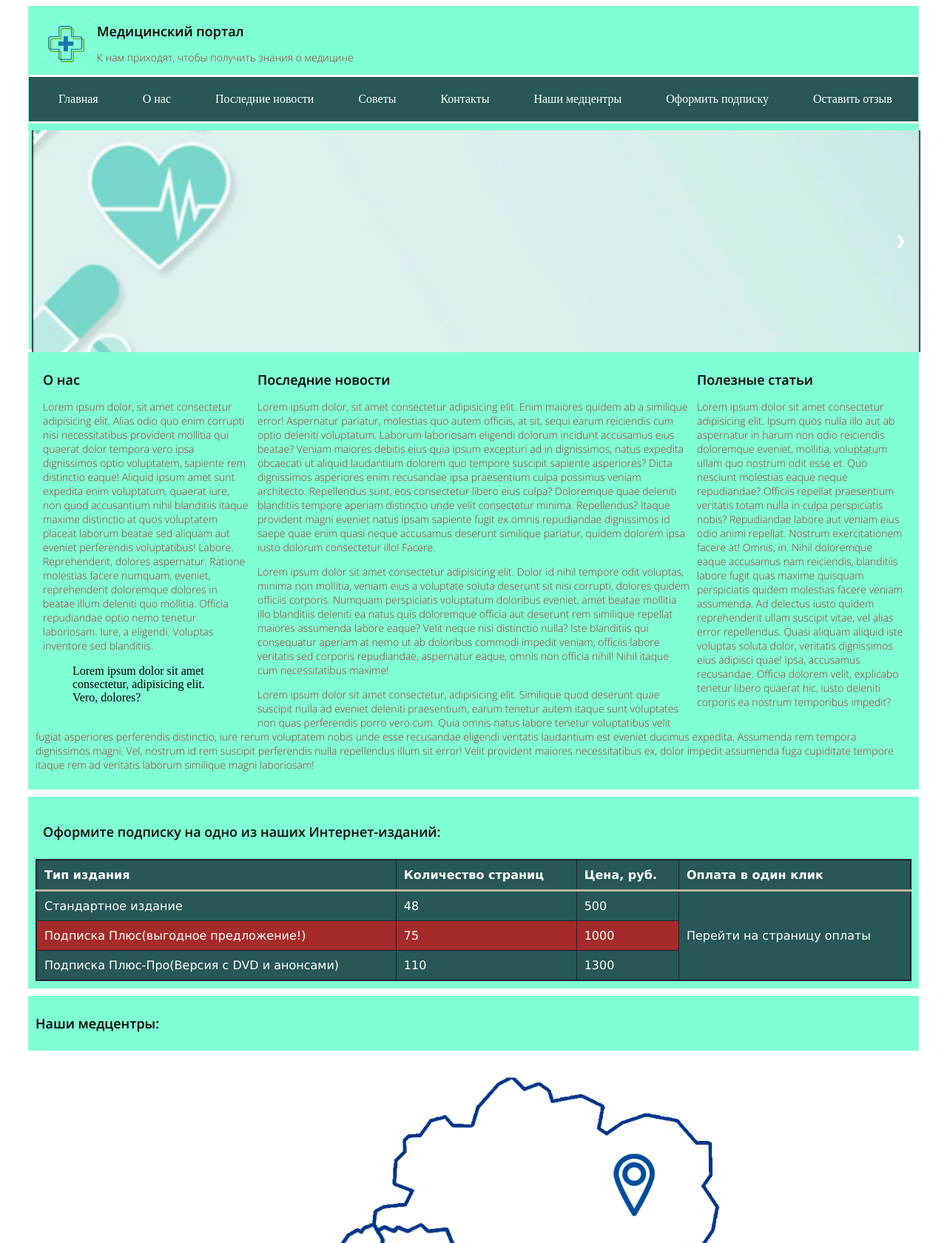
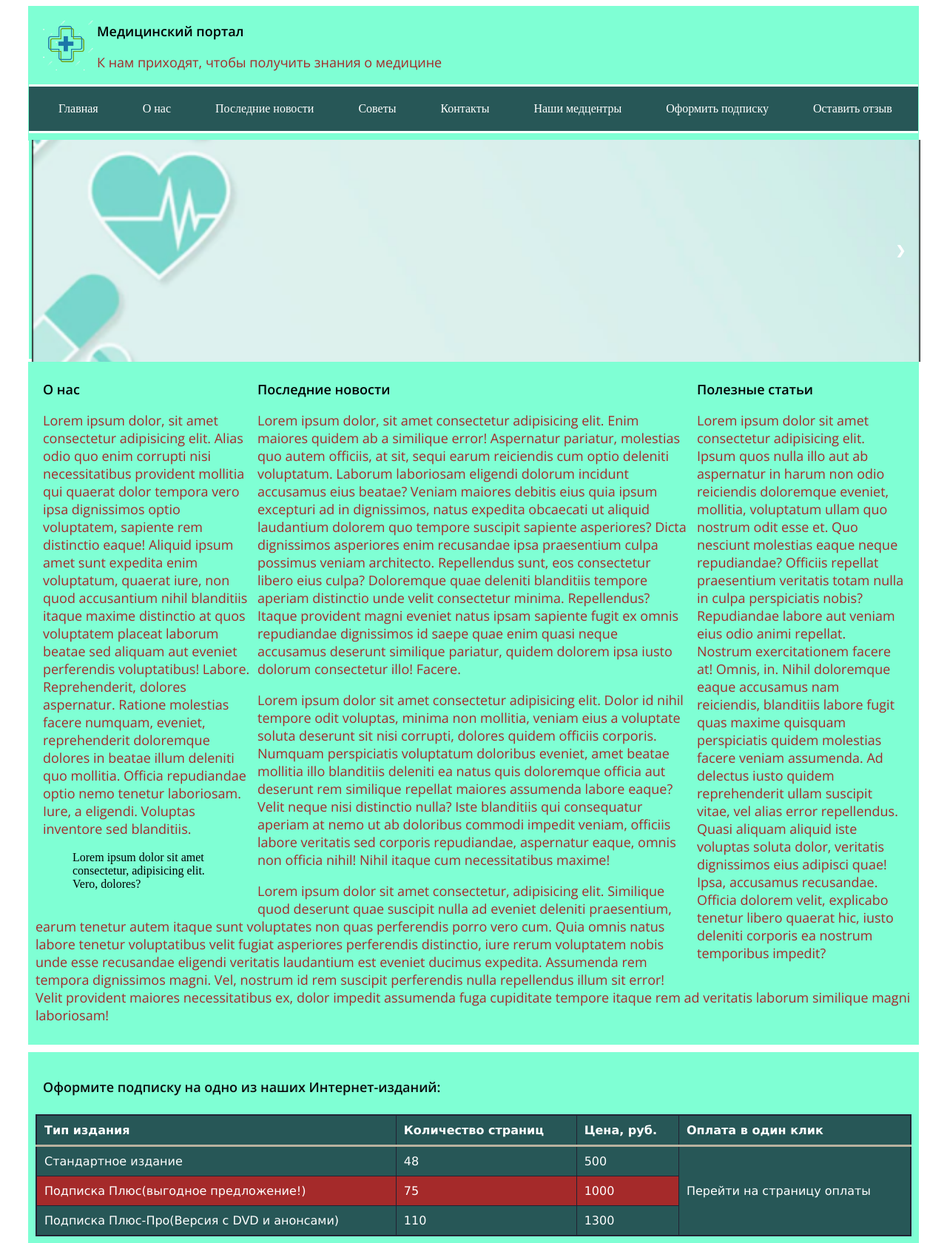
Before and after one commit to PaleCamelCaseOld/MyFirstRepoInNewAccount, a PHP site: page / in a window 1280 px wide. Shown: the top 1680 px of the page at 74% size. Run offline with PHP 8.4, Linux system fonts and the light colour scheme.

Commit message:
feat:add result commit to lab7

```diff
--- a/Lab7/css/style.css
+++ b/Lab7/css/style.css
@@ -136,8 +136,8 @@
 
 p {
     font-family: Open_Sans_Universal;
-    font-weight: 300;
-    font-size: 14px;
+    font-weight: 400;
+    font-size: 18px;
     color: var(--color-p);
 
 
--- a/Lab7/feedback.php
+++ b/Lab7/feedback.php
@@ -2,6 +2,8 @@
     if (isset($_POST)) {
         print("Имя: " . $_POST['name']);
         print("<br>Email: " . $_POST['email']);
+        print("<br>Дата: " . $_POST['date']);
         print("<br>Сообщение: " . $_POST['message']);
+
     }
 ?>
--- a/Lab7/index.php
+++ b/Lab7/index.php
@@ -147,8 +147,9 @@
 			по этому поводу - оставьте свой отзыв в форме ниже, мы обязательно его рассмотрим, и, при необходимости, дадим ответ.
 			</br></p>
 		<form action="feedback.php" method="post">
-			<label>Ваше имя: <input type="text" name="name"></label>
-			<label>Ваш email: <input type="text" name="email"></label>
+			<label>Ваше имя: <input type="text" name="name" required></label>
+			<label>Ваш email: <input type="email" name="email" required></label>
+			<label>Выберите дату:<input type="date" name="date" required></label>
 			<label>Сообщение: <textarea name="message"></textarea></label>
 			<button type="submit" name="send" value="Отправить">Отправить</button>
 			<button type="reset" value="Сбросить">Сбросить</button>
```
